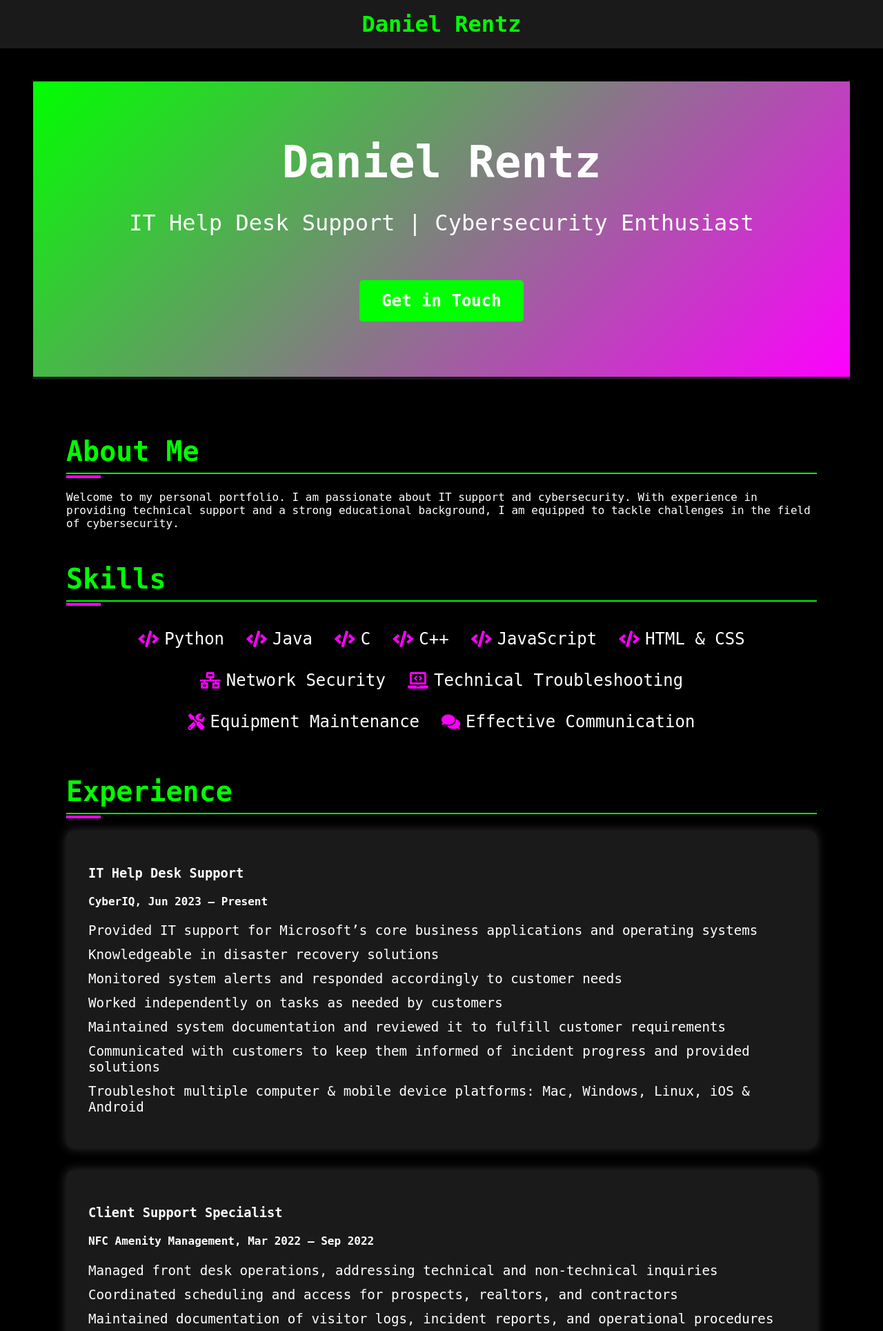
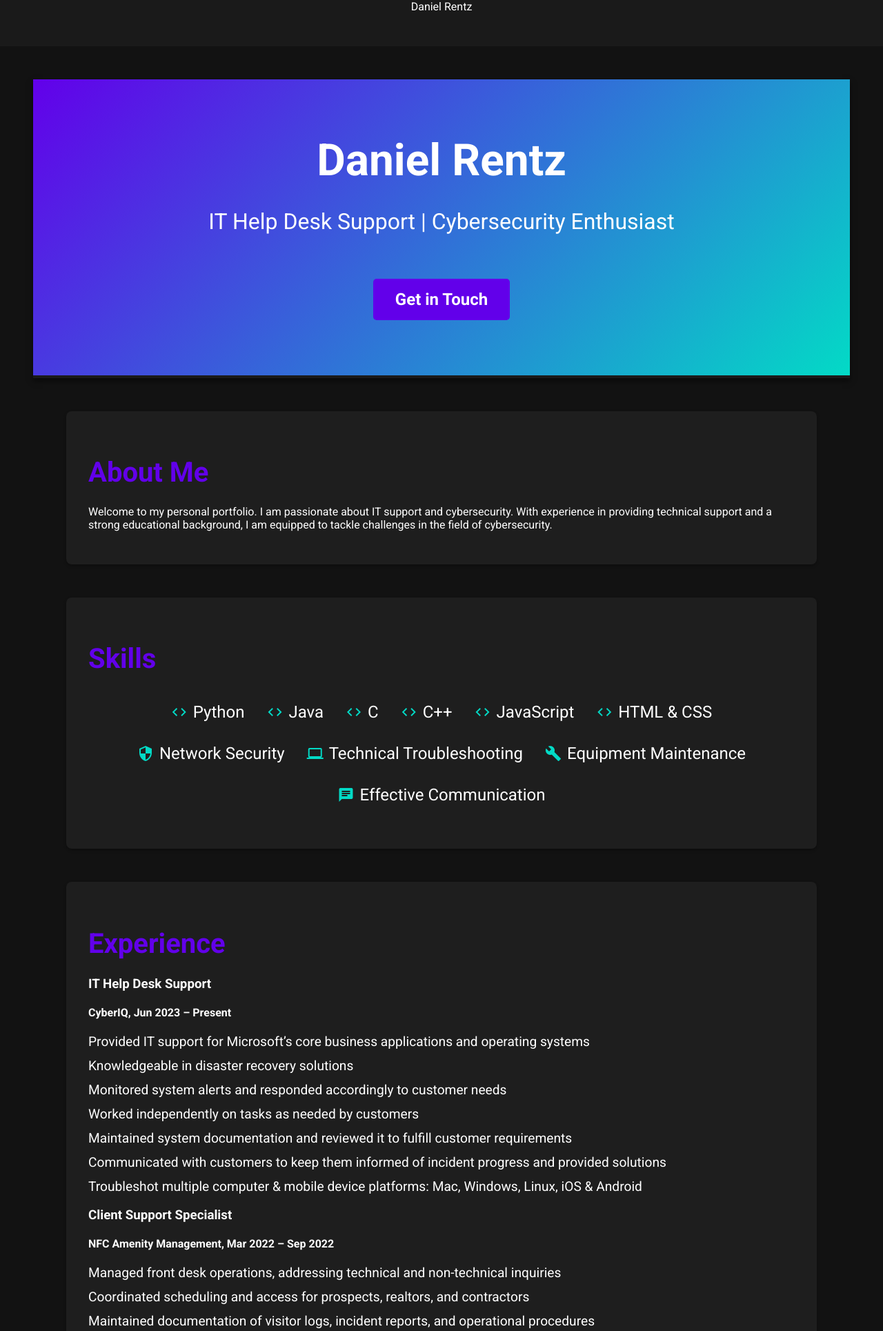
Before and after one commit to drent-z/danielren.tz, a Flask app: page / in a window 1280 px wide. Shown: the top 1929 px of the page at 69% size. Run offline with Flask 2, Linux system fonts and the light colour scheme.

Commit message:
overhaul

```diff
--- a/app/static/styles.css
+++ b/app/static/styles.css
@@ -1,14 +1,15 @@
 :root {
-    --primary-color: #00ff00;
-    --secondary-color: #ff00ff;
-    --background-color: #000;
-    --text-color: #fff;
+    --primary-color: #6200ea;
+    --secondary-color: #03dac6;
+    --background-color: #121212;
+    --text-color: #ffffff;
+    --card-bg: #1e1e1e;
     --navbar-bg: #1a1a1a;
     --footer-bg: #1a1a1a;
 }
 
 body {
-    font-family: 'Roboto Mono', monospace;
+    font-family: 'Roboto', sans-serif;
     background-color: var(--background-color);
     color: var(--text-color);
     margin: 0;
@@ -19,8 +20,6 @@ body {
 
 header {
     background-color: var(--navbar-bg);
-    padding: 1rem;
-    text-align: center;
 }
 
 .navbar {
@@ -29,16 +28,9 @@ header {
     align-items: center;
 }
 
-.navbar-brand {
-    color: var(--primary-color);
-    font-weight: 700;
-    text-decoration: none;
-    font-size: 2rem;
-    transition: color 0.3s ease;
-}
-
-.navbar-brand:hover {
-    color: var(--secondary-color);
+.mdc-top-app-bar {
+    background-color: var(--navbar-bg);
+    color: var(--text-color);
 }
 
 .hero {
@@ -46,20 +38,18 @@ header {
     color: var(--text-color);
     padding: 5rem 1rem;
     background: linear-gradient(135deg, var(--primary-color) 0%, var(--secondary-color) 100%);
-    animation: gradientBG 15s ease infinite;
     border-bottom: 4px solid var(--navbar-bg);
+    box-shadow: 0 4px 8px rgba(0, 0, 0, 0.5);
 }
 
 .hero h1 {
     font-size: 4rem;
     font-weight: 700;
     margin: 0;
-    animation: slideInLeft 1s ease-out;
 }
 
 .hero p {
     font-size: 2rem;
-    animation: slideInRight 1s ease-out;
 }
 
 .hero .cta-button {
@@ -81,30 +71,29 @@ header {
 
 .container {
     padding: 3rem;
-    animation: fadeIn 1.5s ease-out;
 }
 
 section {
     margin-bottom: 3rem;
 }
 
+.mdc-card {
+    background-color: var(--card-bg);
+    padding: 2rem;
+    border-radius: 8px;
+    box-shadow: 0 2px 4px rgba(0, 0, 0, 0.3);
+    transition: transform 0.3s ease;
+}
+
+.mdc-card:hover {
+    transform: translateY(-5px);
+}
+
 h2 {
     color: var(--primary-color);
     font-size: 2.5rem;
-    border-bottom: 2px solid var(--primary-color);
-    padding-bottom: 0.5rem;
     margin-bottom: 1.5rem;
     position: relative;
-}
-
-h2:after {
-    content: '';
-    position: absolute;
-    left: 0;
-    bottom: -0.5rem;
-    width: 50px;
-    height: 4px;
-    background-color: var(--secondary-color);
 }
 
 .skills-list {
@@ -132,19 +121,6 @@ h2:after {
     transform: scale(1.1);
 }
 
-.experience-item, .education-item, .certification-item {
-    background-color: var(--navbar-bg);
-    padding: 2rem;
-    margin-bottom: 2rem;
-    border-radius: 10px;
-    box-shadow: 0 0 15px rgba(255, 255, 255, 0.2);
-    transition: transform 0.3s ease;
-}
-
-.experience-item:hover, .education-item:hover, .certification-item:hover {
-    transform: translateY(-10px);
-}
-
 ul {
     list-style-type: none;
     padding-left: 0;
--- a/app/templates/index.html
+++ b/app/templates/index.html
@@ -4,32 +4,34 @@
 <div class="hero">
     <h1>Daniel Rentz</h1>
     <p>IT Help Desk Support | Cybersecurity Enthusiast</p>
-    <a class="cta-button" href="#contact">Get in Touch</a>
+    <a class="mdc-button mdc-button--raised cta-button" href="#contact">
+        <span class="mdc-button__label">Get in Touch</span>
+    </a>
 </div>
 
 <div class="container">
-    <section id="about">
+    <section id="about" class="mdc-card">
         <h2>About Me</h2>
         <p>Welcome to my personal portfolio. I am passionate about IT support and cybersecurity. With experience in providing technical support and a strong educational background, I am equipped to tackle challenges in the field of cybersecurity.</p>
     </section>
 
-    <section id="skills">
+    <section id="skills" class="mdc-card">
         <h2>Skills</h2>
         <ul class="skills-list">
-            <li><i class="fas fa-code"></i> Python</li>
-            <li><i class="fas fa-code"></i> Java</li>
-            <li><i class="fas fa-code"></i> C</li>
-            <li><i class="fas fa-code"></i> C++</li>
-            <li><i class="fas fa-code"></i> JavaScript</li>
-            <li><i class="fas fa-code"></i> HTML & CSS</li>
-            <li><i class="fas fa-network-wired"></i> Network Security</li>
-            <li><i class="fas fa-laptop-code"></i> Technical Troubleshooting</li>
-            <li><i class="fas fa-tools"></i> Equipment Maintenance</li>
-            <li><i class="fas fa-comments"></i> Effective Communication</li>
+            <li><i class="material-icons">code</i> Python</li>
+            <li><i class="material-icons">code</i> Java</li>
+            <li><i class="material-icons">code</i> C</li>
+            <li><i class="material-icons">code</i> C++</li>
+            <li><i class="material-icons">code</i> JavaScript</li>
+            <li><i class="material-icons">code</i> HTML & CSS</li>
+            <li><i class="material-icons">security</i> Network Security</li>
+            <li><i class="material-icons">computer</i> Technical Troubleshooting</li>
+            <li><i class="material-icons">build</i> Equipment Maintenance</li>
+            <li><i class="material-icons">chat</i> Effective Communication</li>
         </ul>
     </section>
 
-    <section id="experience">
+    <section id="experience" class="mdc-card">
         <h2>Experience</h2>
         <div class="experience-item">
             <h3>IT Help Desk Support</h3>
@@ -58,19 +60,19 @@
         </div>
     </section>
 
-    <section id="education">
+    <section id="education" class="mdc-card">
         <h2>Education</h2>
         <p><strong>Associate in Arts, Computer Information Systems</strong> - Miami Dade College (Jun 2022 – Dec 2023)</p>
         <p><strong>Bachelor of Science, Cybersecurity</strong> - Florida International University (Jan 2024 – Apr 2025)</p>
     </section>
 
-    <section id="certifications">
+    <section id="certifications" class="mdc-card">
         <h2>Certifications</h2>
         <p>CompTIA Network+ - Dec 2023</p>
         <p>CompTIA Security+ - Mar 2024</p>
     </section>
 
-    <section id="contact">
+    <section id="contact" class="mdc-card">
         <h2>Contact</h2>
         <p>If you would like to get in touch, please <a href="mailto:danielrentz27@gmail.com">Email me</a>.</p>
     </section>
--- a/app/templates/layout.html
+++ b/app/templates/layout.html
@@ -5,21 +5,26 @@
     <meta name="viewport" content="width=device-width, initial-scale=1.0">
     <title>Daniel Rentz's Portfolio</title>
     <link rel="stylesheet" href="{{ url_for('static', filename='styles.css') }}">
-    <link rel="stylesheet" href="https://cdnjs.cloudflare.com/ajax/libs/font-awesome/5.15.4/css/all.min.css">
+    <link rel="stylesheet" href="https://fonts.googleapis.com/icon?family=Material+Icons">
+    <link rel="stylesheet" href="https://fonts.googleapis.com/css?family=Roboto:300,400,500,700&display=swap">
 </head>
 <body>
     <header>
-        <nav class="navbar">
-            <a class="navbar-brand" href="#">Daniel Rentz</a>
+        <nav class="navbar mdc-top-app-bar">
+            <div class="mdc-top-app-bar__row">
+                <section class="mdc-top-app-bar__section mdc-top-app-bar__section--align-start">
+                    <span class="mdc-top-app-bar__title">Daniel Rentz</span>
+                </section>
+            </div>
         </nav>
     </header>
-    <main>
+    <main class="mdc-top-app-bar--fixed-adjust">
         <div class="container">
             {% block content %}
             {% endblock %}
         </div>
     </main>
-    <footer>
+    <footer class="mdc-elevation--z6">
         <p>&copy; 2024 Daniel Rentz | <a href="mailto:danielrentz27@gmail.com">Email</a> | <a href="https://linkedin.com/in/drentz">LinkedIn</a></p>
     </footer>
     <script src="{{ url_for('static', filename='scripts.js') }}"></script>
```
Also changed, not shown: other parts of app/static/styles.css (+1 -37 lines).
